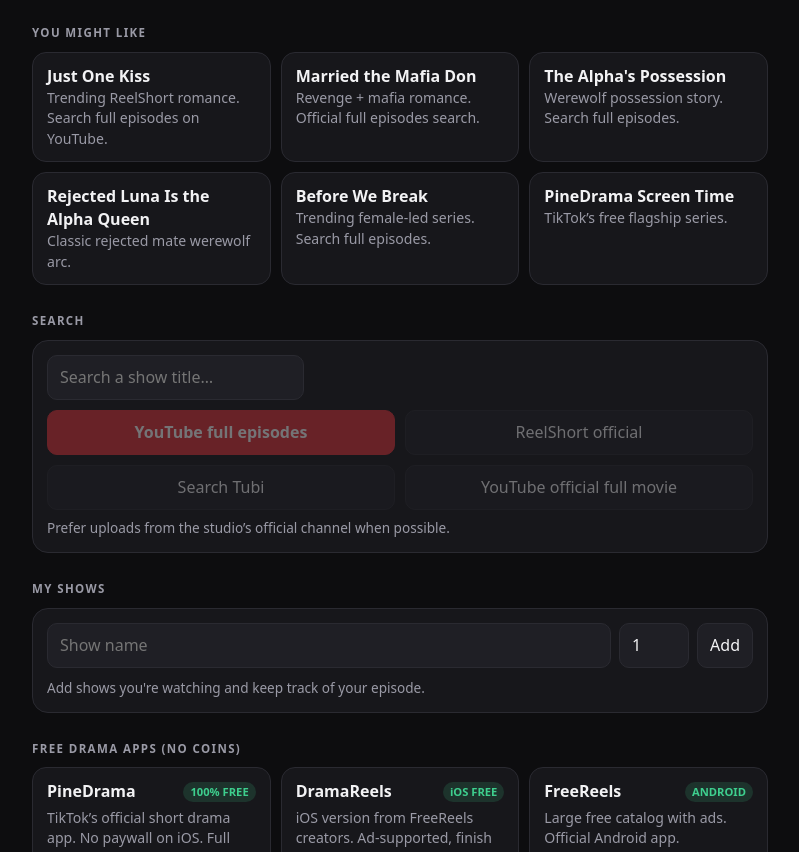
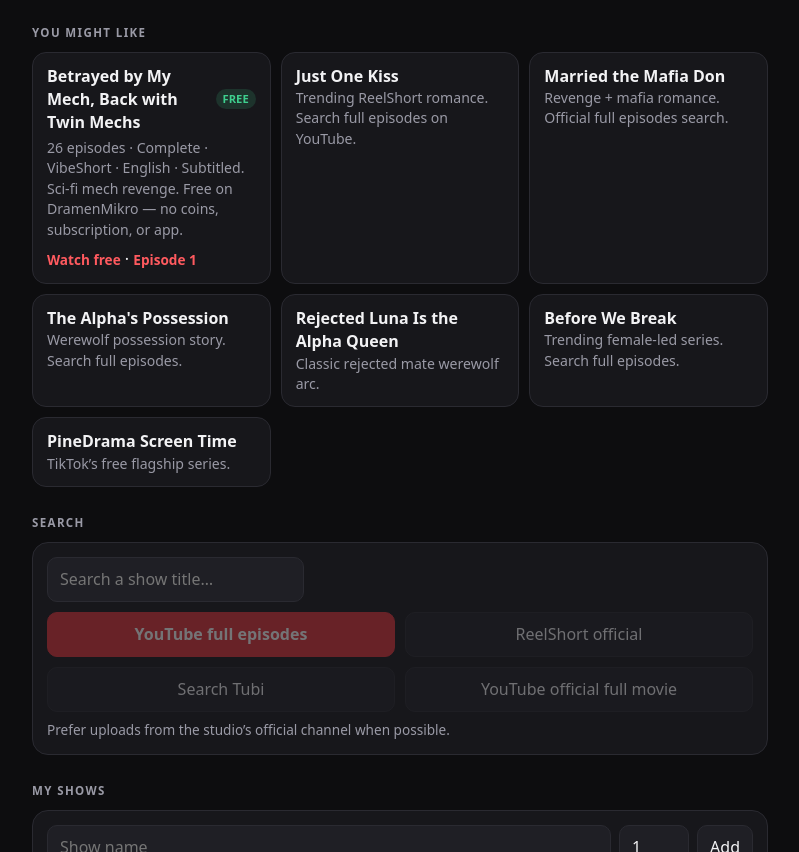
Before and after one commit to Seithreaper/angelas-free-drama-hub, a plain HTML site: page index.html in a window 1280 px wide. Shown: the part 982-1834 px from the top of the page, without its empty margins (240-1039 px from the left). Drawn offline with Linux system fonts and the light colour scheme.

Commit message:
Add Betrayed by My Mech, Back with Twin Mechs to the lineup

```diff
--- a/index.html
+++ b/index.html
@@ -41,6 +41,9 @@ button:disabled{opacity:.4;pointer-events:none}
 .btn-sm{padding:4px 8px;font-size:.85rem;min-width:32px}
 .skip{border:1px dashed var(--line);border-radius:14px;padding:14px;color:var(--dim);font-size:.92rem}
 .hint{color:var(--dim);font-size:.85rem;margin-top:8px}
+.tile .watch{margin-top:8px}
+.tile .watch a{color:var(--red2);text-decoration:none;font-size:.85rem;font-weight:600}
+.tile .watch a:hover{text-decoration:underline}
 .logo{width:36px;height:36px;background:var(--red);border-radius:10px;display:flex;align-items:center;justify-content:center;margin-right:10px}
 header{display:flex;align-items:center;margin-bottom:18px}
 </style>
@@ -92,6 +95,11 @@ header{display:flex;align-items:center;margin-bottom:18px}
 
 <div class="sec">You might like</div>
 <div class="grid grid-auto">
+  <div class="tile" id="betrayed-by-my-mech-back-with-twin-mechs">
+    <div class="row"><span class="name">Betrayed by My Mech, Back with Twin Mechs</span><span class="pill g">FREE</span></div>
+    <div class="desc">26 episodes · Complete · VibeShort · English · Subtitled. Sci-fi mech revenge. Free on DramenMikro — no coins, subscription, or app.</div>
+    <div class="watch"><a href="https://dramenmikro.com/en/series/betrayed-by-my-mech-back-with-twin-mechs" target="_blank" rel="noopener">Watch free</a> · <a href="https://dramenmikro.com/en/series/betrayed-by-my-mech-back-with-twin-mechs/episode-1" target="_blank" rel="noopener">Episode 1</a></div>
+  </div>
   <a class="tile" href="https://www.youtube.com/results?search_query=Just+One+Kiss+ReelShort+full" target="_blank" rel="noopener">
     <div class="name">Just One Kiss</div>
     <div class="desc">Trending ReelShort romance. Search full episodes on YouTube.</div>
```
